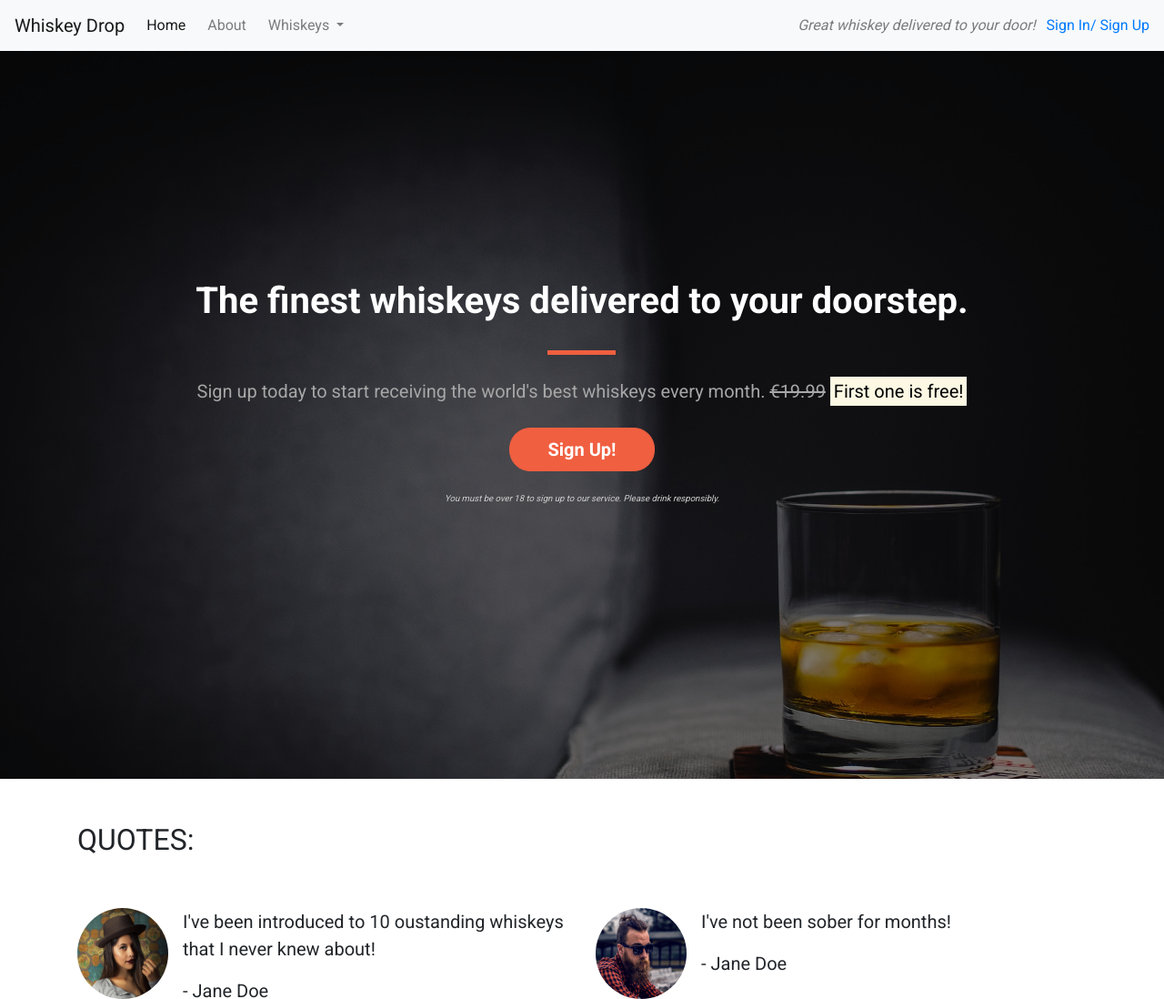
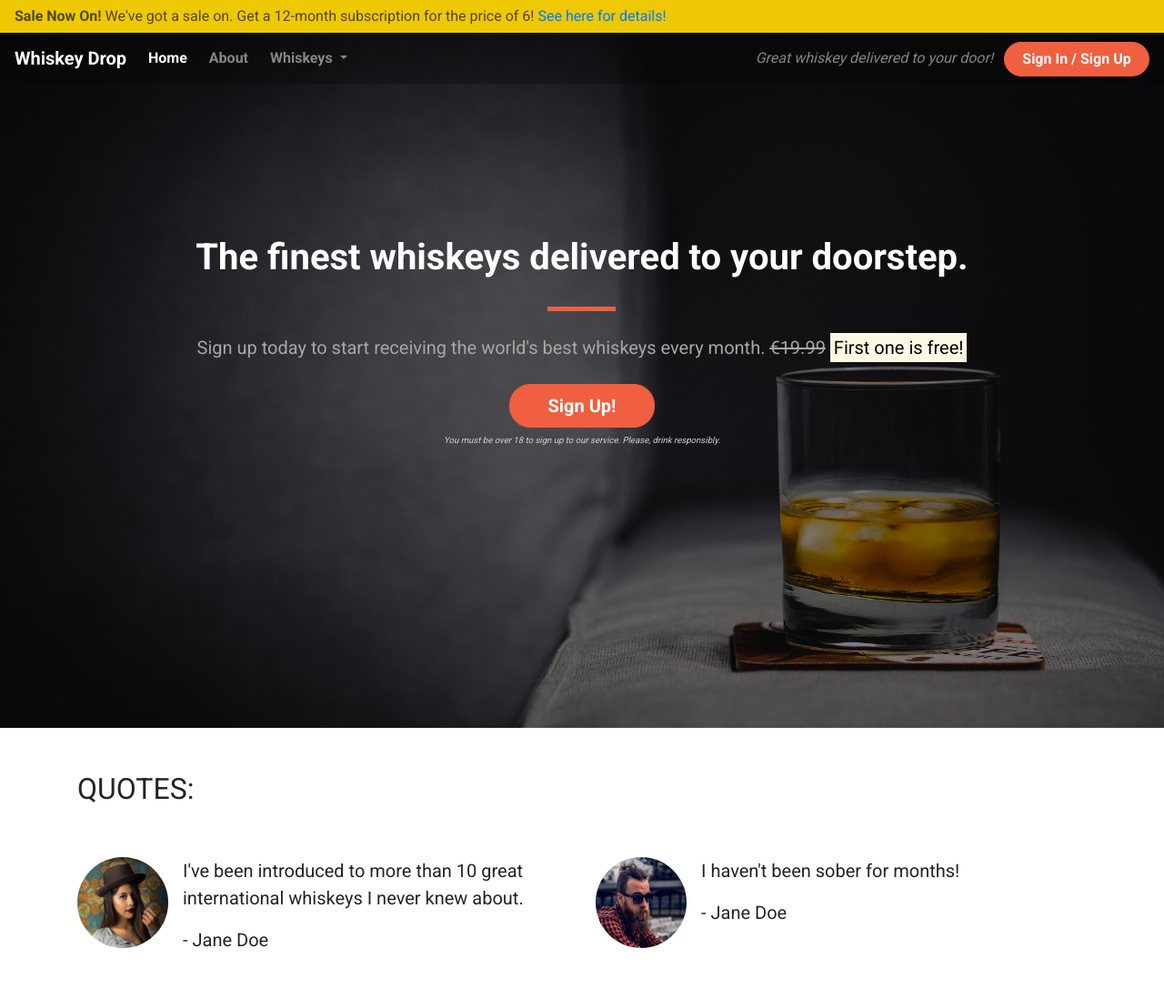
Before and after one commit to Andy-Osborne/Whiskey_Drop, a plain HTML site: page index.html in a window 1280 px wide. Shown: the top 1098 px of the page at 91% size. Drawn offline with nearby package versions, Linux system fonts and the light colour scheme.

Commit message:
Further UX updates and bespoke CSS styling.

```diff
--- a/css/style.css
+++ b/css/style.css
@@ -2,14 +2,26 @@ body {
     font-family: 'Roboto', sans-serif;
 }
 
-/* Containers */
+.alert-container .col-12 {
+    padding-left: 0;
+    padding-right: 0;
+}
 
-.alert-container {}
+.site-wide-alert {
+    color: #544600;
+    background-color: #eec802;
+    border-color: #eec802;
+    padding: 5px 15px;
+    margin-bottom: 0;
+    border: 1px solid transparent;
+    border-radius: 0;
+}
+
 
 .callout-container {
     height: 100vh;
 
-    background: url('../images/whiskey-background.jpg') no-repeat center center fixed;
+    background: url('../images/whiskey-background.jpg') no-repeat bottom right fixed;
     -webkit-background-size: cover;
     -moz-background-size: cover;
     -o-background-size: cover;
@@ -31,26 +43,36 @@ body {
     background-color: rgba(0, 0, 0, 0.5);
 }
 
-.quotes-container {}
+/* Navbar */
 
-.features-container {}
-
-/* Block dividers */
-
-.block-divider {
-    width: 75px;
-    height: 5px;
-    border: 0;
-    background-color: #444;
+.navalert-container {
+    position: absolute;
+    top: 0;
+    left: 0;
+    z-index: 1;
+    padding-left: 0;
+    padding-right: 0;
 }
 
-.block-divider--orange {
-    background-color: #f05f40;
+.navbar {
+    margin-bottom: 0;
+    width: 100%;
+    background-color: rgba(0, 0, 0, .25);
+    border: 0;
 }
 
-.block-divider--short {
-    width: 35px;
+.navbar .navbar-toggler {
+    border: 0;
 }
+
+.navbar .navbar-brand {
+    font-weight: bold;
+}
+
+.navbar .navbar-nav a {
+    font-weight: bold;
+}
+
 
 /* Jumbotron */
 
@@ -76,6 +98,23 @@ body {
     color: #d0d0d0;
 }
 
+/* Block dividers */
+
+.block-divider {
+    width: 75px;
+    height: 5px;
+    border: 0;
+    background-color: #444;
+}
+
+.block-divider--orange {
+    background-color: #f05f40;
+}
+
+.block-divider--short {
+    width: 35px;
+}
+
 /* Buttons */
 
 .btn--cta {
--- a/index.html
+++ b/index.html
@@ -12,18 +12,27 @@
 <link href="https://fonts.googleapis.com/css?family=Roboto:400,700&display=swap" rel="stylesheet">
 <link rel="stylesheet" href="css/style.css" type="text/css">
 </head>
+
 <body>
-    <nav class="navbar navbar-light bg-light navbar-expand-sm">
+    <div class="container-fluid navalert-container">
+        <div class="container-fluid alert-container">
+            <div class="row d-none d-sm-block">
+                <div class="col-12">
+                    <div class="site-wide-alert alert alert-warning">
+                        <strong>Sale Now On!</strong> We've got a sale on. Get a 12-month subscription for the price of 6! <a href="">See here for details!</a>
+                    </div>
+                </div>
+            </div>
+        </div>
+        <nav class="navbar navbar-dark navbar-expand-sm">
             <a href="/" class="navbar-brand">Whiskey Drop</a>
 
-        <button class="navbar-toggler ml-auto" type="button" data-toggle="collapse"
-        data-target="#navbarNavDropdown" aria-controls="navbarNavDropdown" aria-expanded="false"
-        aria-label="Toggle navigation">
+            <button class="navbar-toggler ml-auto" type="button" data-toggle="collapse" data-target="#navbarNavDropdown" aria-controls="navbarNavDropdown" aria-expanded="false" aria-label="Toggle navigation">
         <span class="navbar-toggler-icon"></span></button>
 
             <div class="collapse navbar-collapse" id="navbarNavDropdown">
                 <ul class="navbar-nav mr-auto">
-                <li class="active nav-item mr-2"><a class="nav-link" href="/">Home<a/></li>
+                    <li class="active nav-item mr-2"><a class="nav-link" href="/">Home</a></li>
                     <li class="nav-item mr-2"><a class="nav-link" href="/about">About</a></li>
                     <li class="nav-item dropdown">
                         <a class="nav-link dropdown-toggle" href="#" id="navbarDropdownMenuLink" role="button" data-toggle="dropdown" aria-haspopup="true" aria-expanded="false">
@@ -35,25 +44,17 @@
                             <a class="dropdown-item" href="#">Japanese</a>
                             <a class="dropdown-item" href="#">American</a>
                         </div>
-                <li class="nav-item mr-2 d-block d-sm-none"><a class="nav-link" href="/login">Sign In/ Sign Up</a></li>
+                    </li>
+
+                    <li class="nav-item mr-2 d-block d-sm-none"><a class="nav-link" href="/login">Sign In / Sign Up</a></li>
                 </ul>
             </div>
             <div class="d-none d-md-block">
                 <p class="navbar-text my-auto mr-2"><i>Great whiskey delivered to your door!</i></p>
-            <a href="/login">Sign In/ Sign Up</a>
+                <a href="/login" class="btn btn--cta btn--red">Sign In / Sign Up</a>
             </div>
         </nav>
-    <!-- <div class="container alert-container">
-        <div class="row d-none d-sm-block">
-            <div class="col-12">
-                <div class="alert alert-warning">
-                    <strong>Sale Now On!</strong> We've got a sale on. Get a 12-month subscription
-                    on for the price of 6! <a href="">See here for details!</a>
     </div>
-            </div>
-        </div>
-        </div> -->
-
     <div class="container-fluid callout-container">
         <!-- Callout -->
         <div class="opaque-overlay">&nbsp;</div>
@@ -66,16 +67,15 @@
                         <s class="d-none d-sm-inline">€19.99</s>
                         <span class="d-inline d-sm-none"><br></span>
                         <strong><mark>First one is free!</mark></strong></p>
-                    <p><button class="btn btn-lg btn--cta btn--red" data-toggle="modal" data-target="#signUpModal">Sign Up!</button></p>
-                    <p class="text-muted"><small>You must be over 18 to sign up to our service. Please drink responsibly.</small></p>
+                    <button class="btn btn-lg btn--cta btn--red" data-toggle="modal" data-target="#signUpModal">Sign Up!</button>
+                    <p class="text-muted"><small>You must be over 18 to sign up to our service. Please, drink responsibly.</small></p>
                 </section>
             </div>
         </div>
+        <!-- /.callout -->
     </div>
-    <!-- /.callout -->
 
-
-        <!-- Quotes Section from happy "customers" -->
+    <!-- Quotes -->
     <div class="container quotes-container">
         <section class="quotes">
             <div class="row">
@@ -83,16 +83,15 @@
                     <h2 class="text-uppercase">Quotes:</h2>
                 </div>
             </div>
-
             <div class="row">
                 <div class="col-12 col-md-6">
                     <div class="media">
                         <div class="d-none d-sm-block">
-                            <img src="images/girl-image.png" class="rounded-circle mr-3" height="100" width="100" alt="Image of girl"></img>
+                            <img src="images/girl-image.png" class="rounded-circle mr-3" height=100 width=100>
                         </div>
                         <div class="media-body">
                             <blockquote class="blockquote">
-                                <p>I've been introduced to 10 oustanding whiskeys that I never knew about!</p>
+                                <p>I've been introduced to more than 10 great international whiskeys I never knew about.</p>
                                 <p>- Jane Doe</p>
                             </blockquote>
                         </div>
@@ -101,20 +100,19 @@
                 <div class="col-12 col-md-6">
                     <div class="media">
                         <div class="d-none d-sm-block">
-                            <img src="images/guy-image.png" class="rounded-circle mr-3" height="100" width="100" alt="Image of guy"></img>
+                            <img src="images/guy-image.png" class="rounded-circle mr-3" height=100 width=100>
                         </div>
                         <div class="media-body">
                             <blockquote class="blockquote">
-                                    <p>I've not been sober for months!</p>
+                                <p>I haven't been sober for months!</p>
                                 <p>- Jane Doe</p>
                             </blockquote>
                         </div>
                     </div>
                 </div>
             </div>
-            </div>
         </section>
-        <!-- ./Quotes section -->
+        <!-- /.quotes -->
     </div>
 
     <!-- Features -->
@@ -125,27 +123,26 @@
                     <h2 class="text-uppercase">Features:</h2>
                 </div>
             </div>
-
             <div class="row">
                 <div class="col-12 col-md-6 col-lg-4">
                     <div class="feature">
                         <h3><i class="fas fa-gift d-none d-sm-inline"></i> Feature 1 <span class="badge badge-success">NEW!</span></h3>
                         <p>Lorem ipsum dolor sit amet, consectetur adipiscing elit, sed do eiusmod tempor incididunt ut labore et dolore magna aliqua. Ut enim ad minim veniam, quis nostrud exercitation ullamco laboris nisi ut aliquip ex ea commodo consequat.</p>
-                        <p><a class="btn btn-sm btn-light" href="...">Read More</a></p>
+                        <p><a class="btn btn-sm btn-light" href="">Read More</a></p>
                     </div>
                 </div>
                 <div class="col-12 col-md-6 col-lg-4">
                     <div class="feature">
-                        <h3><i class="far fa-credit-card d-none d-sm-inline"></i> Feature 2</h3>
+                        <h3><i class="fas fa-credit-card d-none d-sm-inline"></i> Feature 2</h3>
                         <p>Lorem ipsum dolor sit amet, consectetur adipiscing elit, sed do eiusmod tempor incididunt ut labore et dolore magna aliqua. Ut enim ad minim veniam, quis nostrud exercitation ullamco laboris nisi ut aliquip ex ea commodo consequat.</p>
-                        <p><a class="btn btn-sm btn-light" href="...">Read More</a></p>
+                        <p><a class="btn btn-sm btn-light" href="">Read More</a></p>
                     </div>
                 </div>
                 <div class="col-12 d-md-none d-lg-block col-lg-4">
                     <div class="feature">
                         <h3><i class="fas fa-times-circle d-none d-sm-inline"></i> Feature 3</h3>
                         <p>Lorem ipsum dolor sit amet, consectetur adipiscing elit, sed do eiusmod tempor incididunt ut labore et dolore magna aliqua. Ut enim ad minim veniam, quis nostrud exercitation ullamco laboris nisi ut aliquip ex ea commodo consequat.</p>
-                        <p><a class="btn btn-sm btn-light" href="...">Read More</a></p>
+                        <p><a class="btn btn-sm btn-light" href="">Read More</a></p>
                     </div>
                 </div>
             </div>
```
Also changed, not shown: 1 other file. Lines whose indentation alone changed are shown as unchanged.
